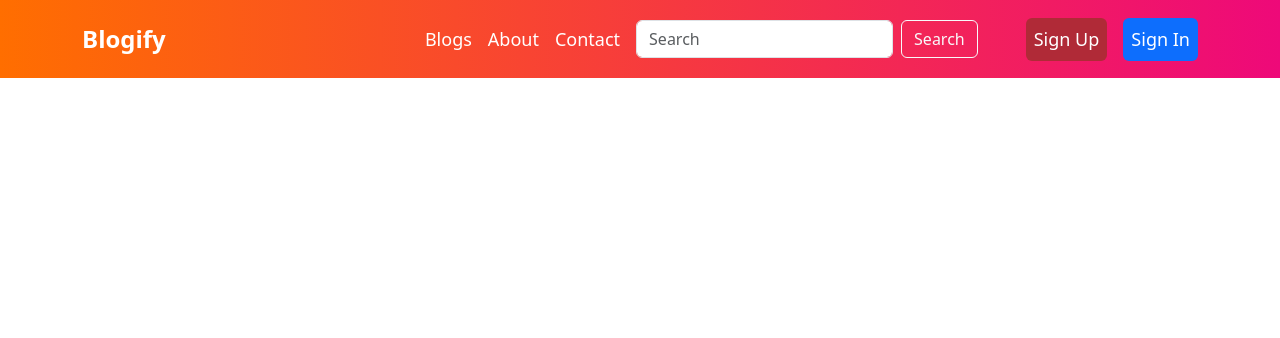
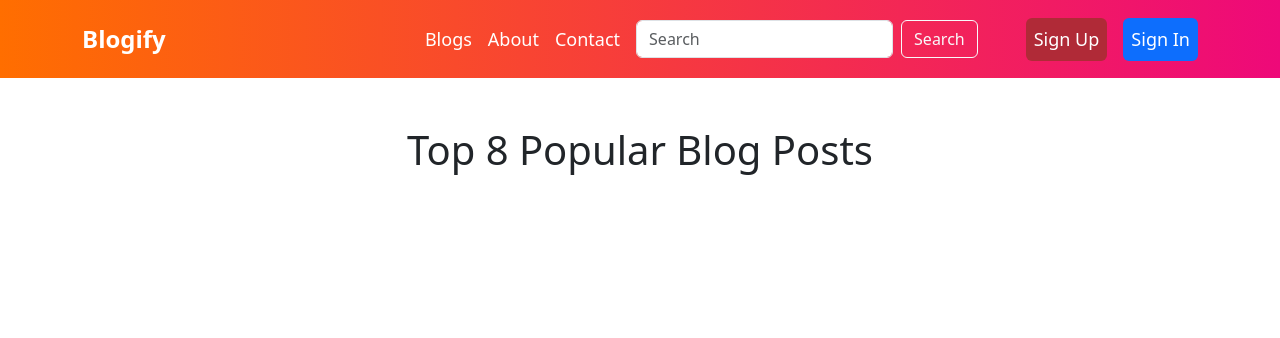
Before and after one commit to maniishbhusal/blogify, a Django app: page / in a window 1280 px wide. Shown: the top 338 px of the page. Run offline with Django 4.2, Linux system fonts and the light colour scheme; data that the repository does not hold is empty.

Commit message:
feat: Add blog post views and popular posts display

```diff
--- a/blog/models.py
+++ b/blog/models.py
@@ -8,6 +8,7 @@ class Blog(models.Model):
     title = models.CharField(max_length=200)
     description = HTMLField()
     date = models.DateTimeField(auto_now_add=True)
+    views=models.IntegerField(default=0)
     slug=models.SlugField(default="",null=False,unique=True)
 
     def __str__(self):
--- a/blog/templates/blog/blog.html
+++ b/blog/templates/blog/blog.html
@@ -8,6 +8,7 @@
 <div class="container mt-5">
     <h1 class="text-center mb-4 display-2">{{ blog.title }}</h1>
     <span class="fs-5 p-1 text-decoration-underline fw-bold text-danger">{{ blog.date|date }}</span>
+    <span class="fs-5 text-secondary">({{ blog.views }} views)</span>
     <p class="lh-2 fs-5 mt-2">{{ blog.description|safe }}</p>
 
 </div>
--- a/blog/templates/blog/home.html
+++ b/blog/templates/blog/home.html
@@ -9,6 +9,7 @@
 
   <!-- Body start -->
   <div class="container mt-5">
+    <h1 class="text-center mb-4">Top 8 Popular Blog Posts</h1>
     <div class="row">
       {% for blog in blogs %}
       <div class="col-lg-6 mb-3 mb-lg-4">
@@ -18,6 +19,7 @@
             <p class="card-text">{{ blog.description|truncatewords:30|safe }}</p>
             <a href="{% url 'blog' blog.slug %}" class="btn btn-primary">Read More</a>
             <span class="ms-2">{{ blog.date|date }}</span>
+            <span class="text-secondary">({{ blog.views }} views)</span>
           </div>
         </div>
       </div>
--- a/blog/views.py
+++ b/blog/views.py
@@ -10,7 +10,8 @@ from django.db.models import Count
 
 # Create your views here.
 def home(request):
-    blogs = Blog.objects.all().order_by('-date')[:8]
+    # blogs = Blog.objects.all().order_by('-date')[:8]
+    blogs=Blog.objects.all().order_by('-views')[:8]
     return render(request, 'blog/home.html', {
         'blogs': blogs
     })
@@ -18,6 +19,8 @@ def home(request):
 
 def detailed_blog(request, slug):
     blog = Blog.objects.get(slug=slug)
+    blog.views += 1
+    blog.save()
     comments=BlogComment.objects.filter(blog=blog).order_by('-timestamp')
     comment_count=comments.count()
     return render(request, 'blog/blog.html', {
```
Also changed, not shown: blog/migrations/0006_blog_views.py (added).
